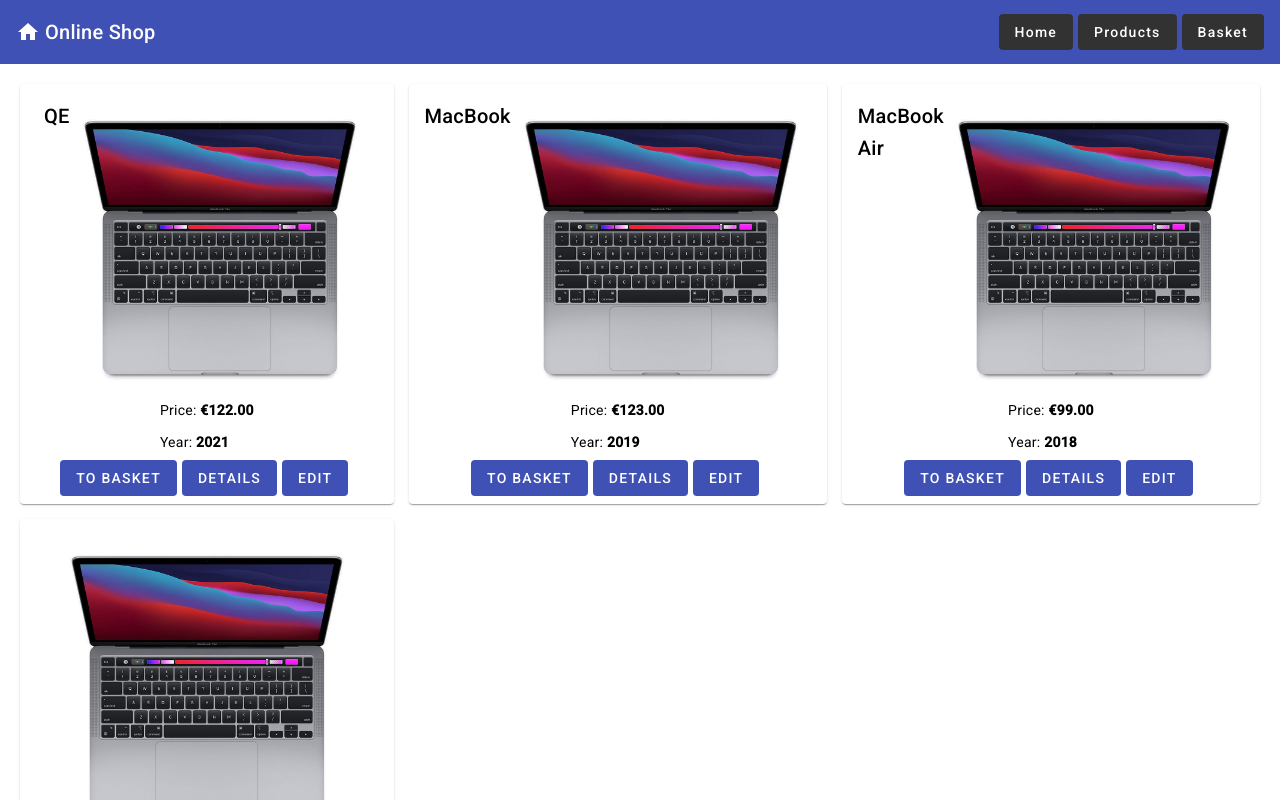
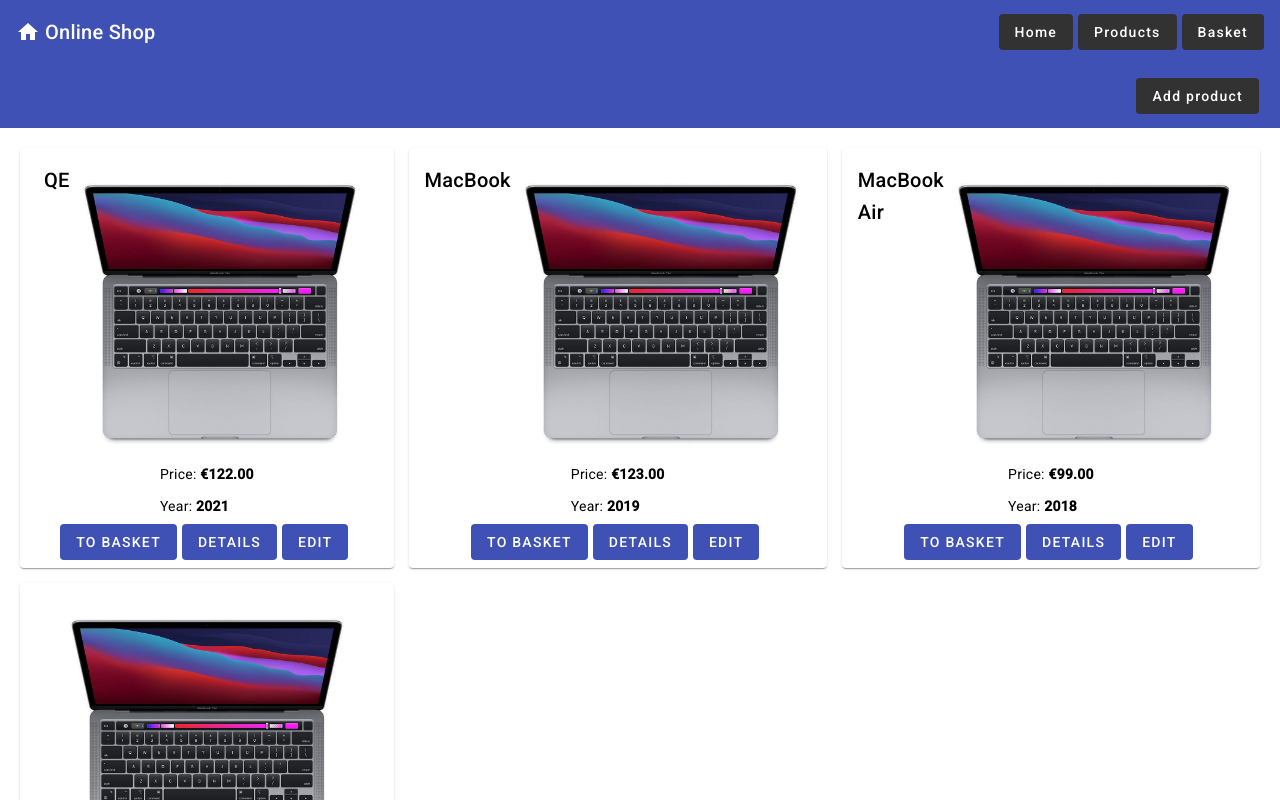
Before and after one commit to xtadeushx/online-shop-angular, an Angular app: page /products in a window 1280 px wide. Shown: the top 800 px of the page. Built offline with nearby package versions, Linux system fonts and the light colour scheme; data requests are answered from the project's data file.

Commit message:
fix: add edit button to product component

```diff
--- a/src/app/components/products/products.component.css
+++ b/src/app/components/products/products.component.css
@@ -1,4 +1,4 @@
-.container {
+.products-box {
   padding: 20px;
   display: grid;
   grid-template-columns: repeat(3, 1fr);
@@ -38,3 +38,15 @@
 .example-spacer {
   flex: 1 1 auto;
 }
+
+.container {
+  margin: 0 auto 0;
+  display: flex;
+  flex-wrap: wrap;
+  align-items: center;
+  justify-content: flex-start;
+}
+
+.button.button--edit {
+  background-color: rgb(51, 50, 50);
+}
--- a/src/app/components/products/products.component.html
+++ b/src/app/components/products/products.component.html
@@ -1,4 +1,11 @@
 <div class="container">
+  <mat-toolbar color="primary" *ngIf="canEdit">
+    <mat-toolbar-row>
+      <span class="example-spacer"></span>
+      <button class="button button--edit" mat-flat-button color="primary">Add product</button>
+    </mat-toolbar-row>
+  </mat-toolbar>
+  <div class="products-box">
     <mat-card class="example-card" *ngFor="let product of products">
       <mat-card-header>
         <mat-card-title>{{product.title}}</mat-card-title>
@@ -18,5 +25,7 @@
         </mat-menu>
       </mat-card-actions>
     </mat-card>
+  </div>
+
 
 </div>
--- a/src/app/components/products/products.component.ts
+++ b/src/app/components/products/products.component.ts
@@ -14,10 +14,11 @@
   Image: string = '../../../assets/images/macbook.jpeg';
   products: IProduct[] = [];
   productSubscription: Subscription
-
+  canEdit: boolean = false;
   constructor(private productService: ProductsService) { }
 
   ngOnInit(): void {
+    this.canEdit = true;
     this.productSubscription = this.productService.getProducts().subscribe(data => this.products = data);
   };
 
```
Lines whose indentation alone changed are shown as unchanged.
